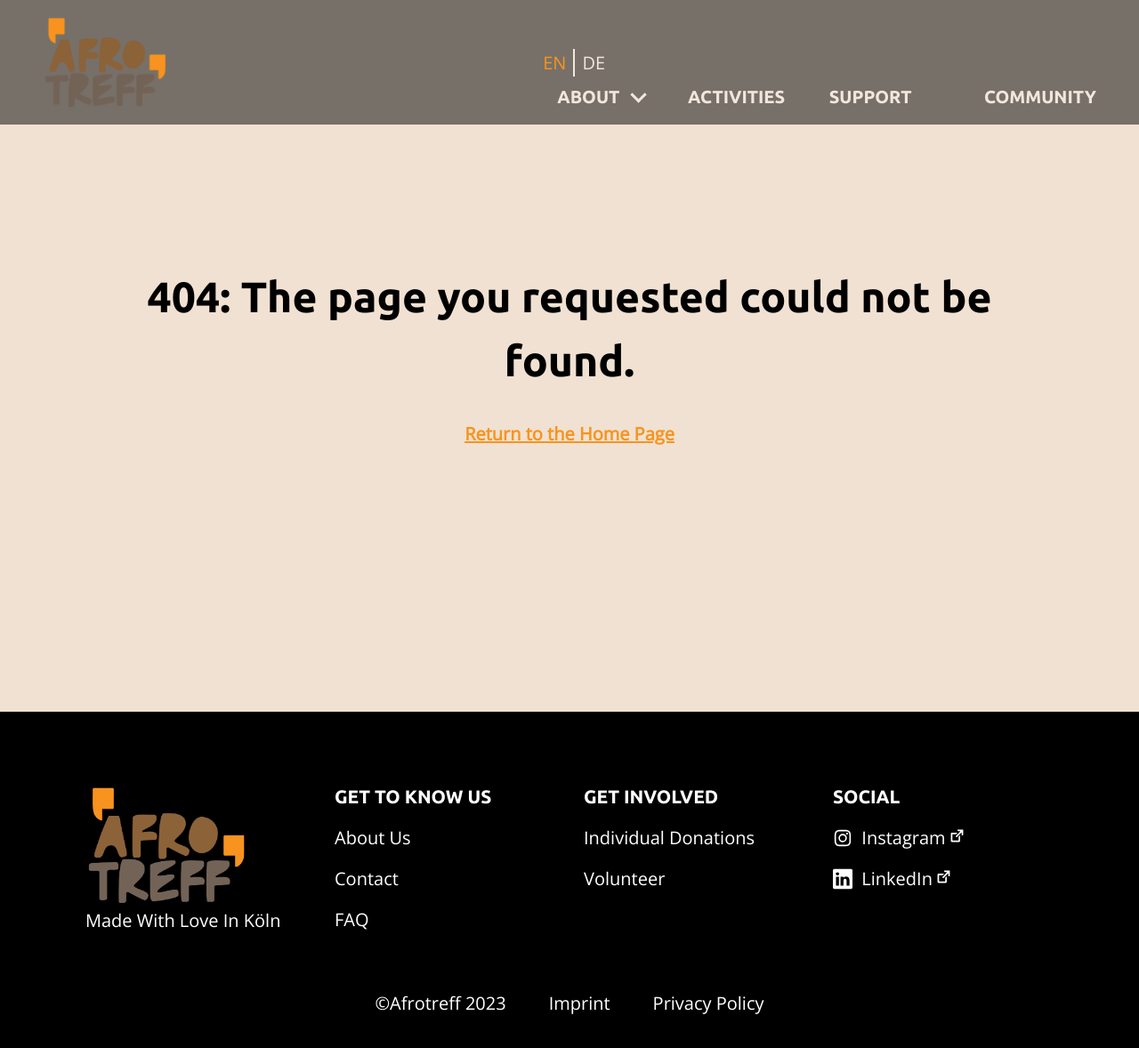
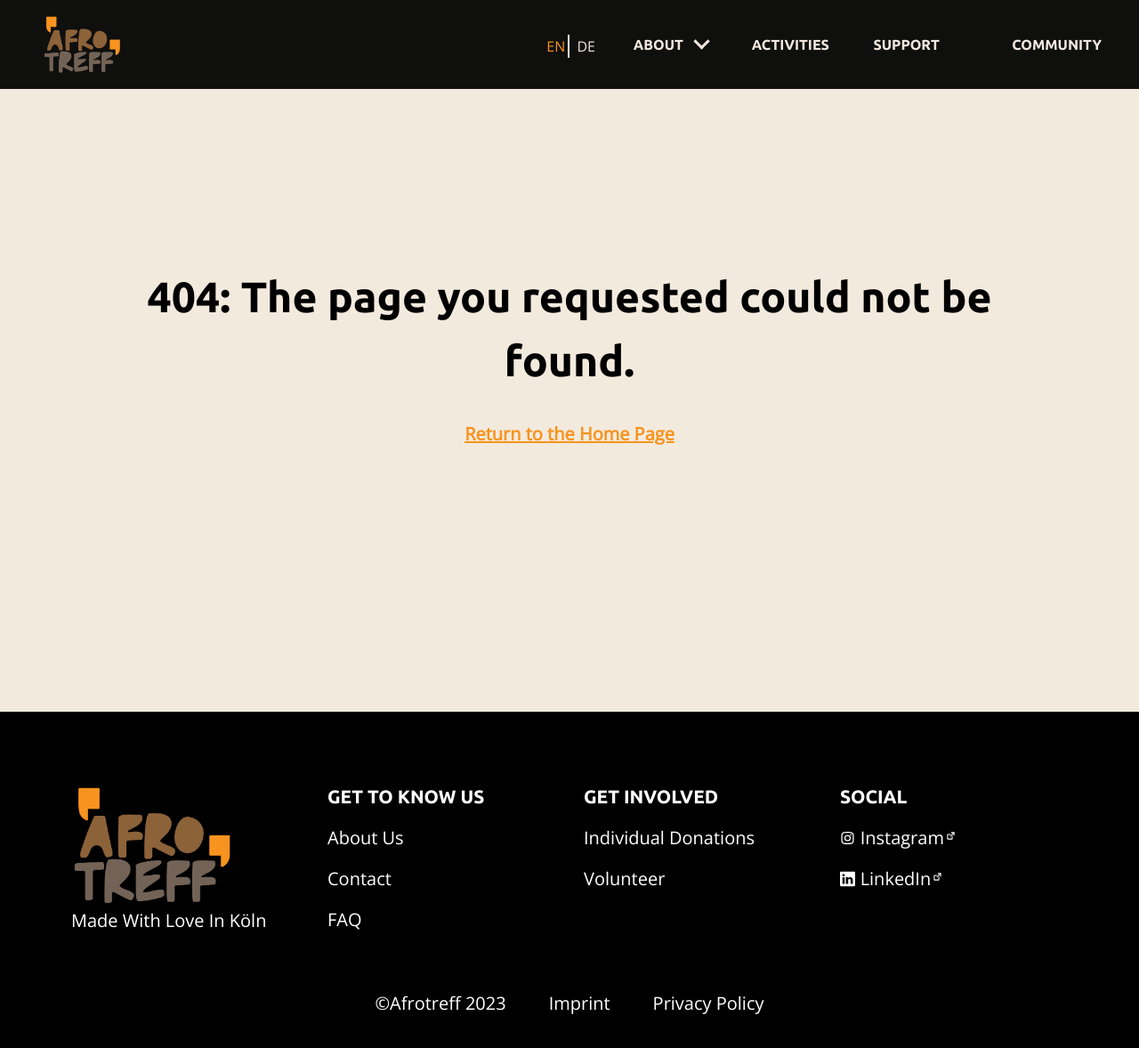
Before and after one commit to Kene-Okoye/afroTreff, a React (Vite) app: page /afroTreff/blog/1 in a window 1280 px wide. Shown: the top 1178 px of the page at 89% size. Built offline with nearby package versions, Linux system fonts and the light colour scheme.

Commit message:
chore: Consolidation/Clean-up of Current Stand.

```diff
--- a/src/components/LinkOpenInNewWindow.tsx
+++ b/src/components/LinkOpenInNewWindow.tsx
@@ -31,7 +31,7 @@ const LinkOpenInNewWindow = ({
         {imageSrc && (
           <img
             src={imageSrc}
-            alt={`${socialMediaIconAlt ? socialMediaIconAlt + ' ' : ''}(Opens in a new tab)`}
+            alt={`${socialMediaIconAlt ? socialMediaIconAlt + ' ' : ''}`}
             role="image"
           />
         )}
--- a/src/components/footer/TheFooter.module.css
+++ b/src/components/footer/TheFooter.module.css
@@ -7,7 +7,7 @@ footer {
   display: grid;
   grid-template-columns: repeat(auto-fit, minmax(200px, 1fr));
   grid-gap: var(--spacing-md);
-  grid-row-gap: var(--spacing-lg);
+  grid-row-gap: var(--spacing-md);
 }
 
 footer h2 {
@@ -51,13 +51,14 @@ footer a {
 }
 
 .social--logos-svg-wrapper img:first-child {
-  width: 9%;
-  margin-inline-end: 10px;
+  width: 6.5%;
+  margin-inline-end: 6px;
 }
 
 .social--logos-svg-wrapper img:not(:first-child) {
-  margin-inline-start: 5px;
+  margin-inline-start: 3px;
   margin-block-end: 5px;
+  width: 3.5%;
 }
 
 /* ----------------
--- a/src/components/header/NavMenuList.tsx
+++ b/src/components/header/NavMenuList.tsx
@@ -108,7 +108,7 @@ const NavMenuList = ({ firstFocusableElementRef, onNavLinkClick }: NavMenuListPr
           </NavLink>
         </li>
         <li>
-          <a href="https://community.afrotreff.com/" target="_blank" rel="noreferrer">
+          <a href="https://community.afrotreff.com/" target="_blank" rel="noreferrer noopener">
             Community
           </a>
         </li>
--- a/src/components/header/TheHeader.module.css
+++ b/src/components/header/TheHeader.module.css
@@ -2,7 +2,7 @@
   HEADER STYLES
 ---------------- */
 header {
-  background-color: rgba(0, 0, 0, 0.5);
+  background-color: rgba(0, 0, 0, 0.937);
   position: absolute;
   inset-block-start: 0rem;
   inset-inline: 0rem;
@@ -10,7 +10,7 @@ header {
   top: 0;
   display: flex;
   justify-content: space-between;
-  height: 90px;
+  height: 70px;
 }
 
 .logo-image {
@@ -57,6 +57,7 @@ header {
 
 nav {
   position: absolute;
+  display: flex;
   inset-block-start: 0rem;
   inset-inline-end: 0rem;
   padding: var(--spacing-sm);
@@ -124,7 +125,7 @@ nav [aria-current='page'],
   padding-block-start: var(--spacing-xxl);
 
   background-color: #1d1c1c;
-  color: var(--egg-shell-color);
+  /* color: var(--egg-shell-color); */
   box-shadow: -5px 0 11px 0 rgb(0 0 0 / 0.2); /* TODO: Remove after main styling*/
   height: 100%;
   position: fixed;
@@ -143,6 +144,11 @@ nav [aria-current='page'],
 .main-menu li a,
 .main-menu li button {
   padding-inline-end: var(--spacing-md);
+  color: var(--egg-shell-color);
+}
+
+.main-menu > li > a {
+  font-size: var(--font-size-lg);
 }
 
 .main-menu > li:not(:first-child),
@@ -156,9 +162,12 @@ nav [aria-current='page'],
   padding-inline-start: var(--spacing-xs);
   height: 148px;
   text-transform: capitalize;
-  font-size: 1.5rem;
   opacity: 1;
   transition: all 0.5s ease;
+}
+
+.sub-menu a {
+  font-size: 1.5rem;
 }
 
 .sub-menu > button {
@@ -220,11 +229,11 @@ nav [aria-current='page'],
 
 @media only screen and (min-width: 62em) {
   header {
-    height: 140px;
+    height: 100px;
   }
 
   nav {
-    padding: var(--spacing-lg);
+    padding: var(--spacing-md);
   }
 
   .logo {
@@ -290,10 +299,18 @@ nav [aria-current='page'],
     width: max-content;
   }
 
+  .sub-menu a {
+    font-size: inherit;
+  }
+
   .main-menu > li:not(:first-child),
   .main-menu li button {
     font-size: inherit;
     font-weight: inherit;
+  }
+
+  .main-menu > li > a {
+    font-size: inherit;
   }
 
   .sub-menu--button-arrow-down::after {
@@ -313,6 +330,16 @@ nav [aria-current='page'],
 /* --------------------------
 HAMBURGER MENU BUTTON STYLES
 --------------------------- */
+.visually-hidden {
+  position: absolute;
+  left: -10000px;
+  top: auto;
+  width: 1px;
+  height: 1px;
+  overflow: hidden;
+  z-index: 999;
+}
+
 .hamburger-menu {
   color: var(--egg-shell-color);
   cursor: pointer;
@@ -350,7 +377,7 @@ HAMBURGER MENU BUTTON STYLES
 .hamburger-menu-inner::before,
 .hamburger-menu-inner::after {
   width: 30px;
-  height: 4px;
+  height: 3.5px;
   background-color: var(--egg-shell-color);
 
   position: absolute;
--- a/src/components/header/TheHeader.tsx
+++ b/src/components/header/TheHeader.tsx
@@ -3,6 +3,7 @@ import { Link } from 'react-router-dom';
 import paths from '@/routes/paths';
 
 import TheNavbar from '@/components/header/TheNavbar';
+
 import headerStyles from '@/components/header/TheHeader.module.css';
 import afroTreffLogo from '@/assets/images/afrotreff_logo.webp';
 
--- a/src/index.css
+++ b/src/index.css
@@ -29,7 +29,8 @@
   --dirt-brown-color: #8c6239;
   --pine-cone-color: #736357;
   --carnaby-tan-color: #5f2a04;
-  --satin-linen-color: #f0e1d2;
+  /* --satin-linen-color: #f0e1d2; */
+  --satin-linen-color: #f3eade;
   --egg-shell-color: #f2e7dd;
   --color-dark: #1d1c1c;
 
@@ -44,7 +45,6 @@
 
 #root {
   max-width: 1920px;
-  min-height: 100%;
   margin: 0 auto;
   display: flex;
   flex-direction: column;
@@ -61,7 +61,17 @@ section {
 
 section,
 footer {
-  padding-inline: clamp(1rem, -1.22rem + 11.11vw, 6rem);
+  padding-inline: clamp(0.75rem, -1.14rem + 9.44vw, var(--spacing-xl));
+}
+
+.visually-hidden {
+  position: absolute;
+  left: -10000px;
+  top: auto;
+  width: 1px;
+  height: 1px;
+  overflow: hidden;
+  z-index: 999;
 }
 
 /* ----------------
@@ -90,7 +100,7 @@ body {
   background: var(--satin-linen-color);
   font-family: var(--font-family-open-sans);
   /* font-family: var(--font-family-merriweather); */
-  font-size: max(var(--font-size-sm), 1.2vw);
+  /* font-size: max(var(--font-size-sm), 1.2vw); */
 }
 
 img,
@@ -124,15 +134,16 @@ h6 {
 }
 
 h1 {
-  font-size: clamp(var(--font-size-xs), var(--font-size-xs) + 10vw, var(--font-size-xl));
+  font-size: clamp(var(--font-size-md), 0.67rem + 6.67vw, var(--font-size-xl));
 }
 
 h2 {
-  font-size: clamp(var(--font-size-md), var(--font-size-xs) + 10vw, var(--font-size-lg));
+  font-size: clamp(var(--font-size-md), 1.56rem + 2.22vw, var(--font-size-lg));
 }
 
-p {
-  font-size: max(var(--font-size-sm), 1.2vw);
+p,
+a {
+  font-size: clamp(1rem, 0.89rem + 0.56vw, 1.25rem);
   overflow-wrap: break-word;
 }
 
--- a/src/pages/contact/Contact.tsx
+++ b/src/pages/contact/Contact.tsx
@@ -51,7 +51,7 @@ const Contact = () => {
                 </label>
                 <input
                   id="email"
-                  type="text"
+                  type="email"
                   name="email"
                   className={contactStyles['contact--input']}
                   autoComplete="off"
```
